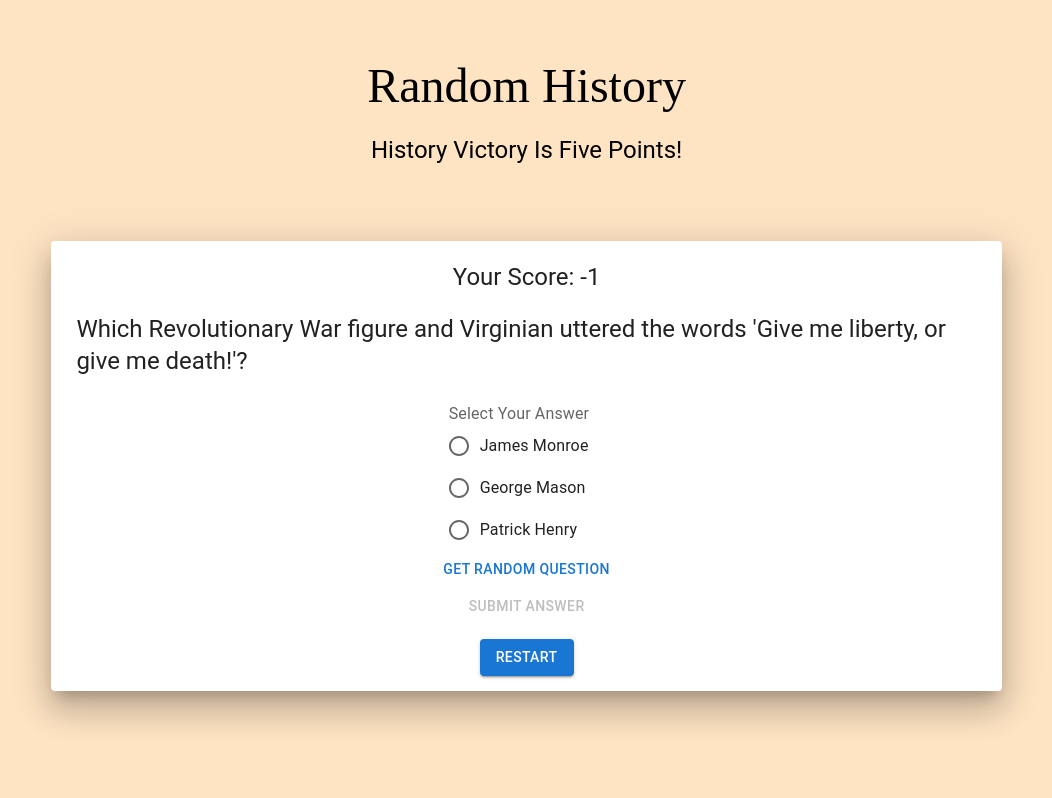
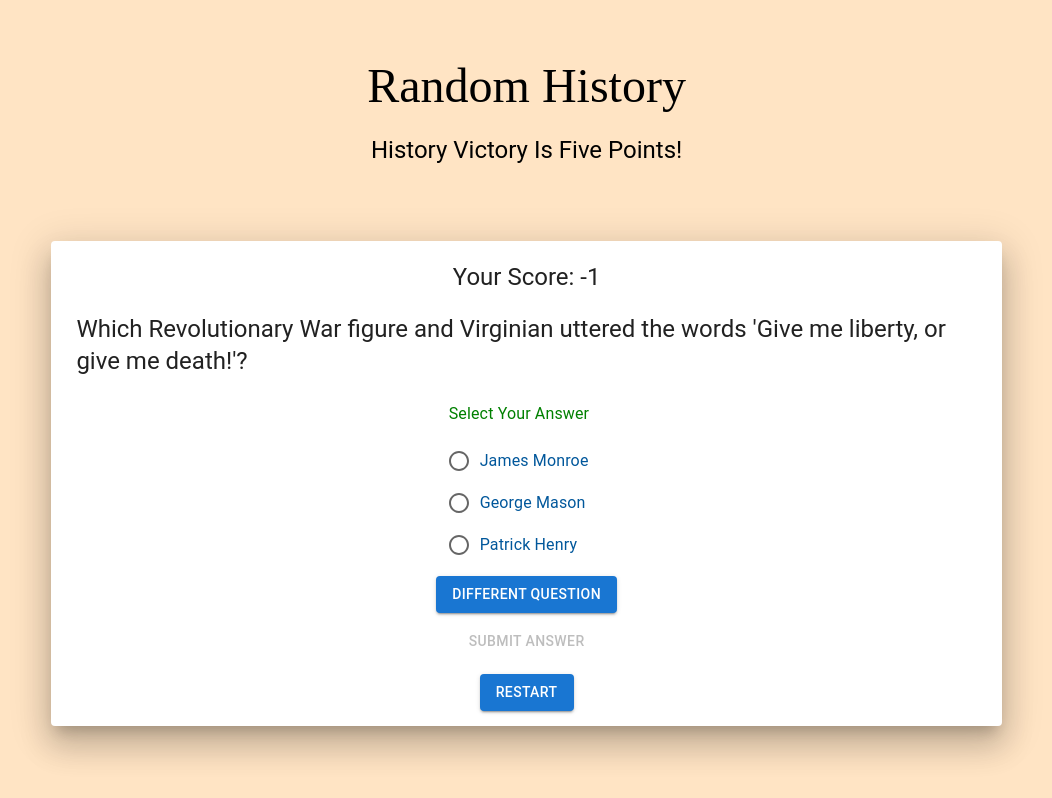
Before and after one commit to mmaustin/react-practice, a React (Create React App) app in the folder client/: page / in a window 1280 px wide. Both pictures are taken after a click on the element "ONE". Shown: the top 798 px of the page, without its empty margins (115-1167 px from the left). Built offline with nearby package versions, Linux system fonts and the light colour scheme.

Commit message:
added three use state variables to keep track of player's guess/correct answer states

```diff
--- a/client/src/sixFiveFour/SixPrototypeBoard.jsx
+++ b/client/src/sixFiveFour/SixPrototypeBoard.jsx
@@ -16,6 +16,9 @@ const SixPrototypeBoard = () => {
   const [startQuizNumber, setStartQuizNumber] = useState(0);
   const [displayBoards, setDisplayBoards] = useState(0);
   const [colorProp, setColorProp] = useState(null);
+  const [correctGuesses, setCorrectGuesses] = useState(0);
+  const [correctAnswers, setCorrectAnswers] = useState(0);
+  const [wrongTwice, setWrongTwice] = useState(0);
 
   const isNonMobileScreens = useMediaQuery("(min-width: 650px)");
 
@@ -193,6 +196,7 @@ const SixPrototypeBoard = () => {
           delete numbersObject[number];
           setnumbersObject(numbersObject);
           setAmount(0);
+          setCorrectAnswers(correctAnswers +1);
           displayNextBoard();
         } else {
           randomFunction();
@@ -211,6 +215,7 @@ const SixPrototypeBoard = () => {
           delete numbersObject[number];
           setnumbersObject(numbersObject);
           setAmount(0);
+          setCorrectAnswers(correctAnswers +1);
           displayNextBoard();
         } else {
           randomFunction();
@@ -229,6 +234,7 @@ const SixPrototypeBoard = () => {
           delete numbersObject[number];
           setnumbersObject(numbersObject);
           setAmount(0);
+          setCorrectAnswers(correctAnswers +1);
           displayNextBoard();
         } else {
           randomFunction();
@@ -247,6 +253,7 @@ const SixPrototypeBoard = () => {
           delete numbersObject[number];
           setnumbersObject(numbersObject);
           setAmount(0);
+          setCorrectAnswers(correctAnswers +1);
           displayNextBoard();
         } else {
           randomFunction();
@@ -265,6 +272,7 @@ const SixPrototypeBoard = () => {
           delete numbersObject[number];
           setnumbersObject(numbersObject);
           setAmount(0);
+          setCorrectAnswers(correctAnswers +1);
           displayNextBoard();
         } else {
           randomFunction();
@@ -283,6 +291,7 @@ const SixPrototypeBoard = () => {
           delete numbersObject[number];
           setnumbersObject(numbersObject);
           setAmount(0);
+          setCorrectAnswers(correctAnswers +1);
           displayNextBoard();
         } else {
           randomFunction();
--- a/client/src/sixFiveFour/SixPrototypeQuiz.jsx
+++ b/client/src/sixFiveFour/SixPrototypeQuiz.jsx
@@ -35,7 +35,7 @@ const SixPrototypeQuiz = ({score, setShowQuiz, setScore, amount, setAmount, star
   [,answer] = Object.entries(property)[2];
 
   answerChoices = answerChoices.map((item, i) => {
-    return <FormControlLabel key={i} control={<Radio/>} label={item} value={item} />
+    return <FormControlLabel sx={{color: 'info.dark'}} key={i} control={<Radio/>} label={item} value={item} />
   })
 
   const submitAnswer = () => {
@@ -71,7 +71,7 @@ const SixPrototypeQuiz = ({score, setShowQuiz, setScore, amount, setAmount, star
         <Typography ml='25px' mr='25px' mb='25px' variant="h5">{question}</Typography>
         <Box>
           <FormControl>
-            <FormLabel id='answer-choices-group-label'>
+            <FormLabel  sx={{color: 'green', mb: '15px'}} id='answer-choices-group-label'>
               Select Your Answer
             </FormLabel>
             <RadioGroup
@@ -85,7 +85,7 @@ const SixPrototypeQuiz = ({score, setShowQuiz, setScore, amount, setAmount, star
           </FormControl>
         </Box>
         {/* <p>{answer}</p> */}
-        <Button type="button" onClick={randomFunction}>Get Random Question</Button>
+        <Button type="button" variant="contained" sx={{mt: '10px', mb: '10px'}} onClick={randomFunction}>Different Question</Button>
         <Button type="button" onClick={submitAnswer} disabled={!value}>Submit Answer</Button>
       </Box>
       }
```
